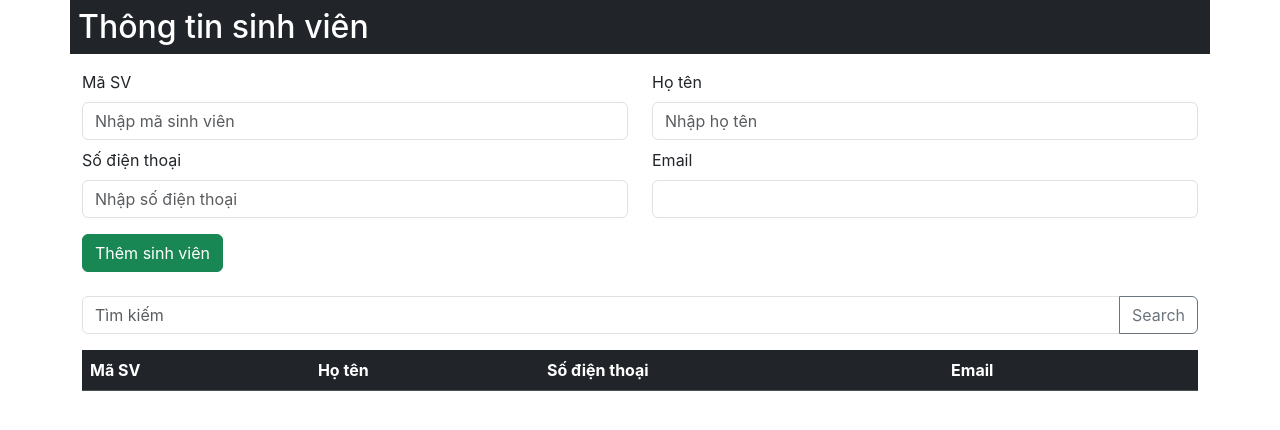
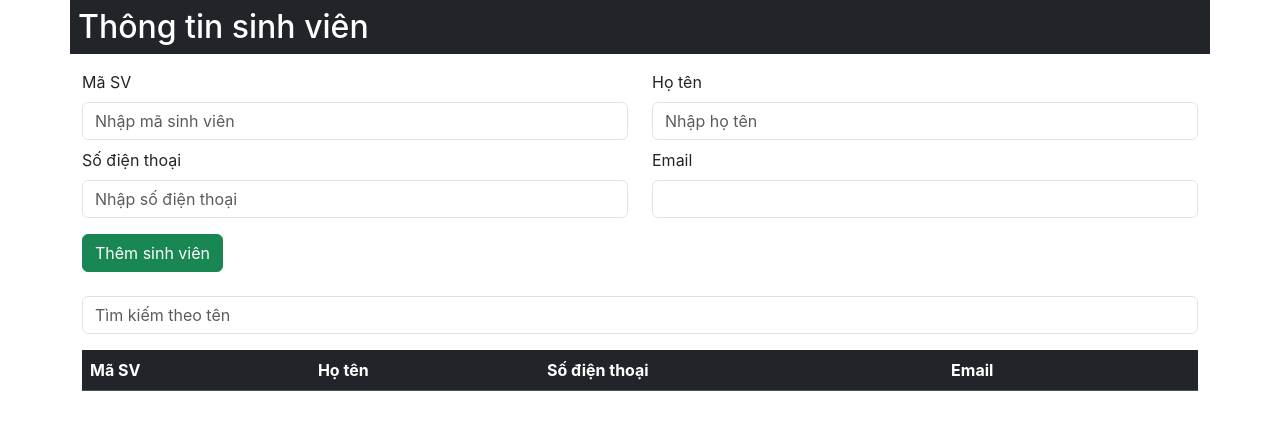
Before and after one commit to NewBewp/react_form, a React (Create React App) app: page / in a window 1280 px wide. Shown: the top 430 px of the page. Built offline with nearby package versions, Linux system fonts and the light colour scheme.

Commit message:
search chua xong

```diff
--- a/src/ReactForm/StudentTable.jsx
+++ b/src/ReactForm/StudentTable.jsx
@@ -1,10 +1,21 @@
-import React from "react";
+import React, { useState } from "react";
 import { useDispatch, useSelector } from "react-redux";
-import ReactForm from "./ReactForm";
+// import ReactForm from "./ReactForm";
 import { ReactFromActions } from "../store/reactForm/slice";
 
 const TableResult = () => {
     const { studentList } = useSelector((state) => state.ReactFormStudent);
+    const [inputSearch, setInputSearch] = useState();
+
+
+    const filterStudentList = studentList.filter((stu) => {
+        const studentName = stu?.name.toLowerCase();
+        const searchQuery = inputSearch?.toLowerCase();
+
+        return studentName.includes(searchQuery);
+    });
+    // console.log("filterStudentList: ", filterStudentList);
+
     // console.log("studentList: ", studentList);
 
     const dispatch = useDispatch();
@@ -15,16 +26,13 @@ const TableResult = () => {
                 <input
                     type="text"
                     className="form-control"
-                    placeholder="Tìm kiếm"
+                    id="searchByName"
+                    placeholder="Tìm kiếm theo tên"
                     aria-describedby="button-search"
+                    onChange={(e) => {
+                        setInputSearch(e.target.value);
+                    }}
                 />
-                <button
-                    className="btn btn-outline-secondary"
-                    type="button"
-                    id="button-search"
-                >
-                    Search
-                </button>
             </div>
 
             <table className="table text-start">
@@ -39,7 +47,8 @@ const TableResult = () => {
                 </thead>
 
                 <tbody>
-                    {studentList.map((stu) => (
+                    {(inputSearch ? filterStudentList : studentList).map(
+                        (stu) => (
                             <tr key={stu?.maSV}>
                                 <th>{stu?.maSV}</th>
                                 <td>{stu?.name}</td>
@@ -50,7 +59,9 @@ const TableResult = () => {
                                         className="btn btn-primary"
                                         onClick={() => {
                                             dispatch(
-                                            ReactFromActions.editStudent(stu)
+                                                ReactFromActions.editStudent(
+                                                    stu
+                                                )
                                             );
                                         }}
                                     >
@@ -70,7 +81,8 @@ const TableResult = () => {
                                     </button>
                                 </td>
                             </tr>
-                    ))}
+                        )
+                    )}
                 </tbody>
             </table>
         </div>
--- a/src/store/reactForm/slice.js
+++ b/src/store/reactForm/slice.js
@@ -22,7 +22,7 @@ const ReactFormSlice = createSlice({
         },
         updateStudent: (state, { payload }) => {
             // console.log("payload: ", payload);
-            state.studentList = state.studentEdit.map((stu) => {
+            state.studentList = state.studentList.map((stu) => {
                 if (stu.maSV === payload.maSV) {
                     return payload
                 } else {
```
Lines whose indentation alone changed are shown as unchanged.
